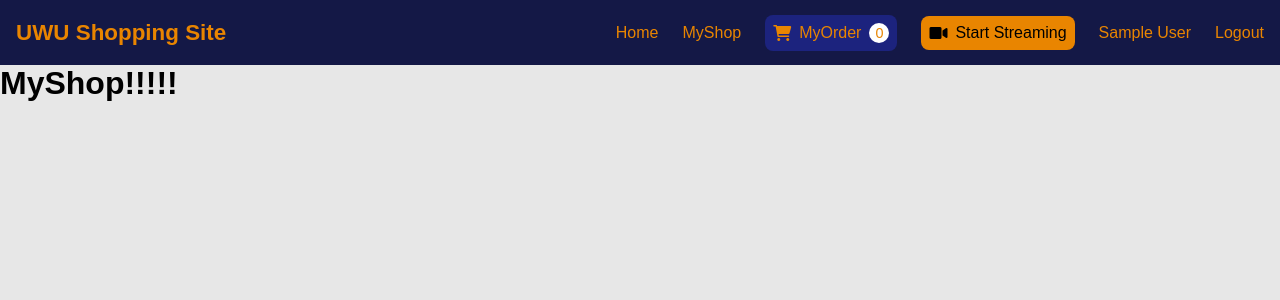
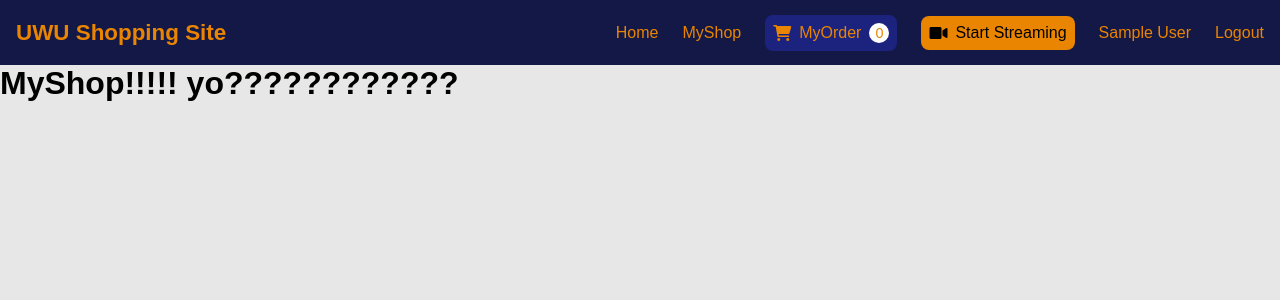
Before and after one commit to victorkang516/UWU, a React (Create React App) app in the folder frontend/: page /myshop in a window 1280 px wide. Shown: the top 300 px of the page. Built offline with nearby package versions, Linux system fonts and the light colour scheme; no server answers; sample sign-in values are in the browser's storage.

Commit message:
commit message

```diff
--- a/frontend/src/screens/MyShopScreen.js
+++ b/frontend/src/screens/MyShopScreen.js
@@ -3,7 +3,7 @@ import './MyShopScreen.css';
 const MyShopScreen = () => {
   return (
     <div>
-      <h1>MyShop!!!!!</h1>
+      <h1>MyShop!!!!! yo????????????</h1>
     </div>
   )
 }
```
